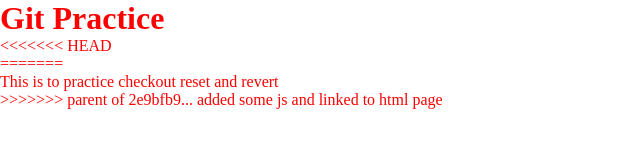
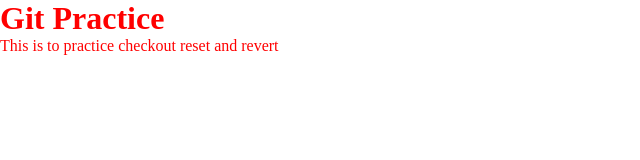
Before and after one commit to jdrichardstech/git-practice, a plain HTML site: page index.html in a window 1280 px wide. Shown: the whole page, without its empty margins (0-640 px from the left). Drawn offline with Linux system fonts and the light colour scheme.

Commit message:
changed to only js paragraph

```diff
--- a/index.html
+++ b/index.html
@@ -9,12 +9,9 @@
   </head>
   <body>
     <h1>Git Practice</h1>
-<<<<<<< HEAD
 
     <p id="js"></p>
     <script src="./index.js"></script>
-=======
     <p>This is to practice checkout reset and revert</p>
->>>>>>> parent of 2e9bfb9... added some js and linked to html page
   </body>
 </html>
```
